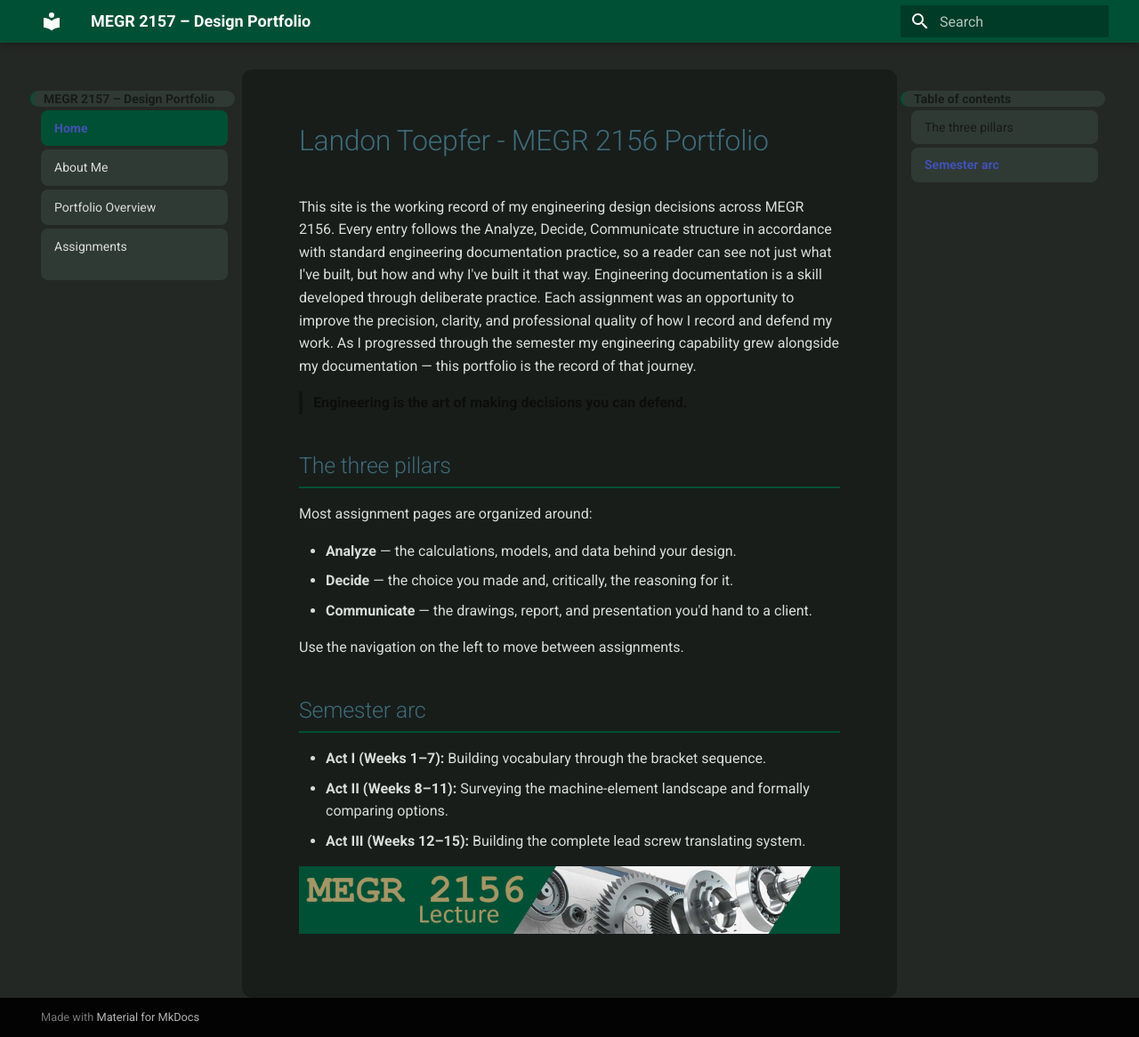
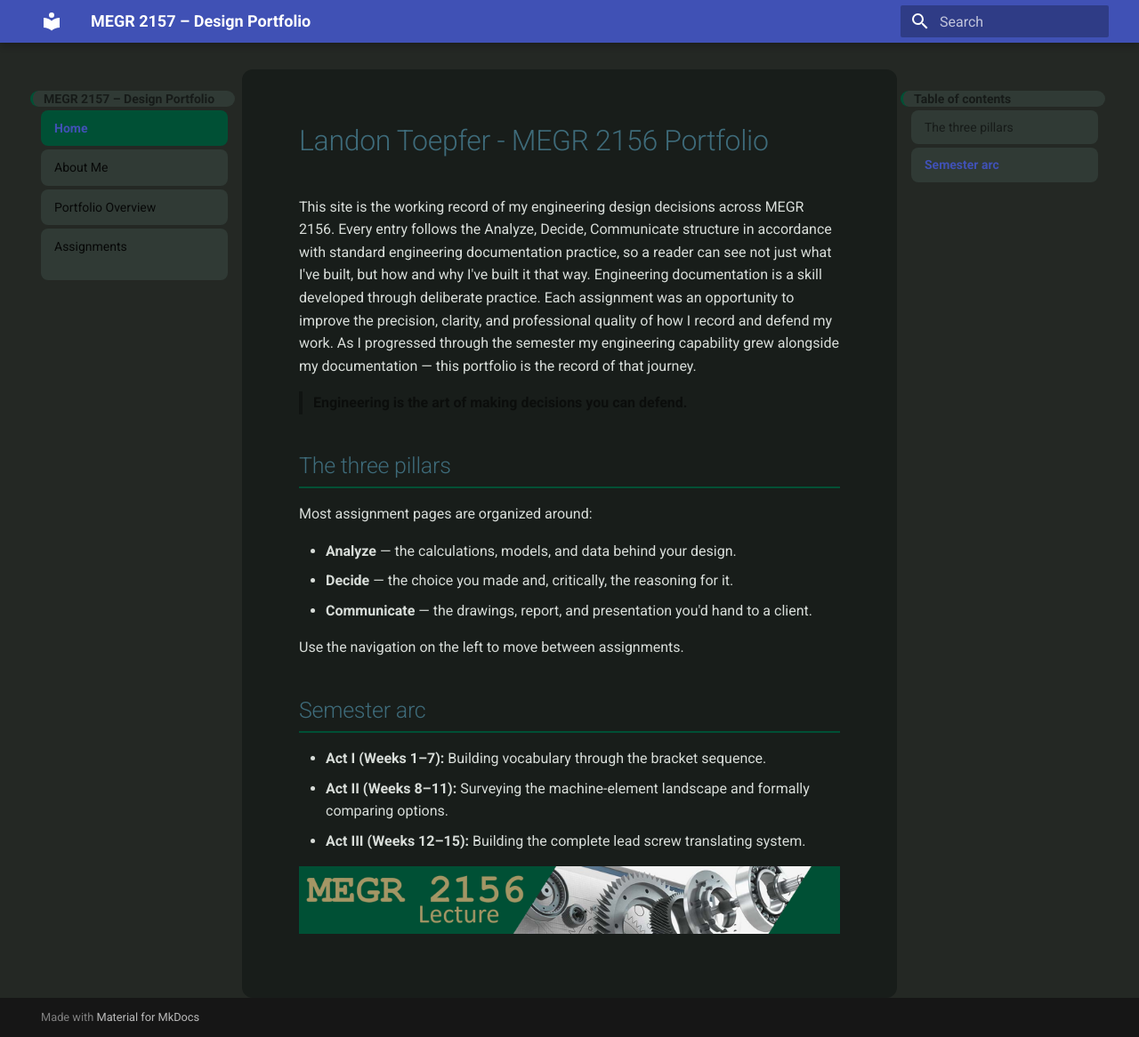
Before and after one commit to LandonToepfer/megr2157-portfolio, an MkDocs documentation site: the page built from docs/index.md, in a window 1280 px wide and 1166 px high. Shown: the whole window at 89% size. Built offline with MkDocs 1.6.1 and Material for MkDocs 9.7.7, drawn with Linux system fonts in a browser that asks for light colours.

Commit message:
Update extra.css

```diff
--- a/docs/stylesheets/extra.css
+++ b/docs/stylesheets/extra.css
@@ -7,11 +7,7 @@
     --box-hover: #3A4942;
     --text: #D8DDD9;
 }
-[data-md-color-scheme="custom"] {
-    --md-primary-fg-color: #005035;
-    --md-primary-fg-color--light: #005035;
-    --md-primary-fg-color--dark: #003d29;
-    --md-accent-fg-color: #3E6B7A;
+
 }
 body {
     background-color: var(--background);
```
